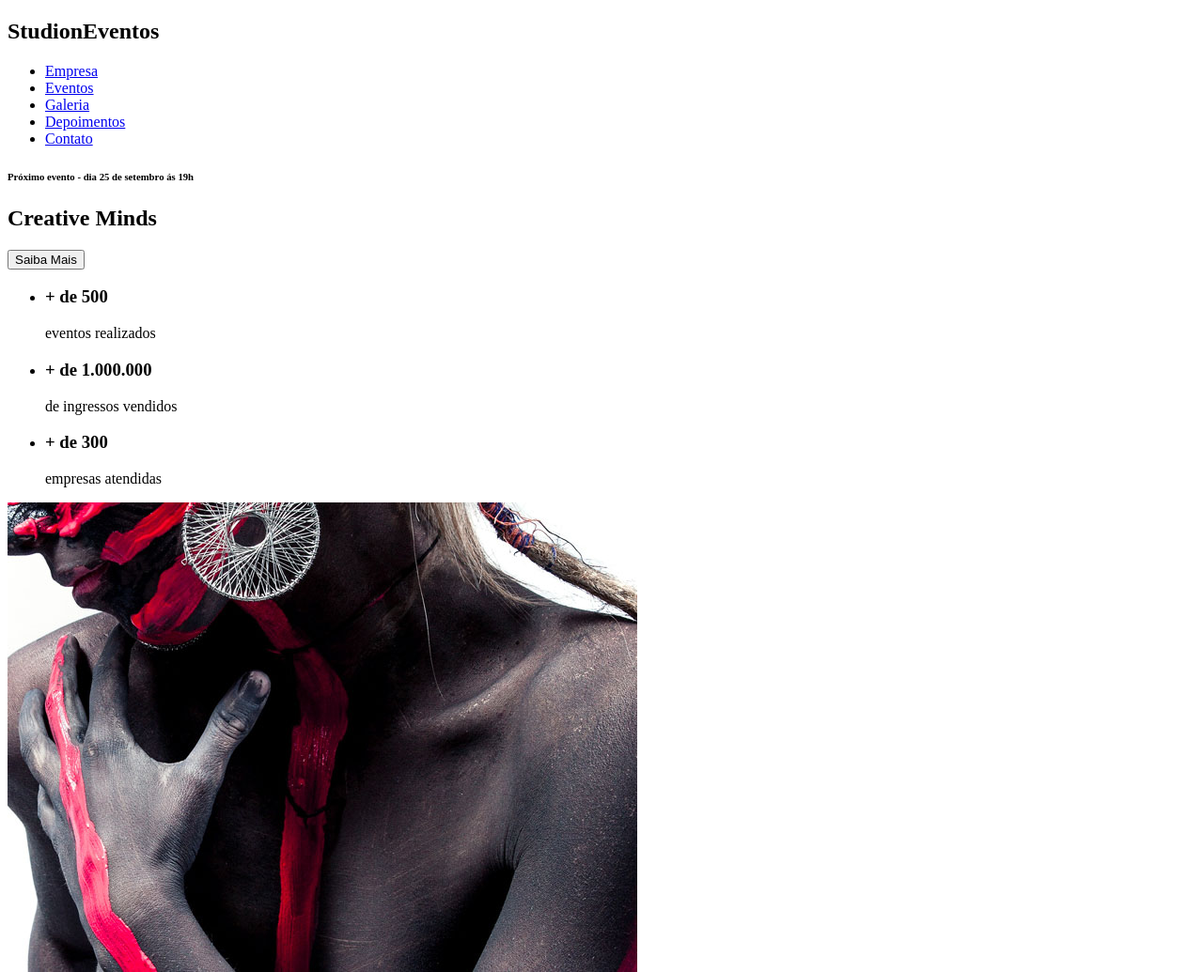
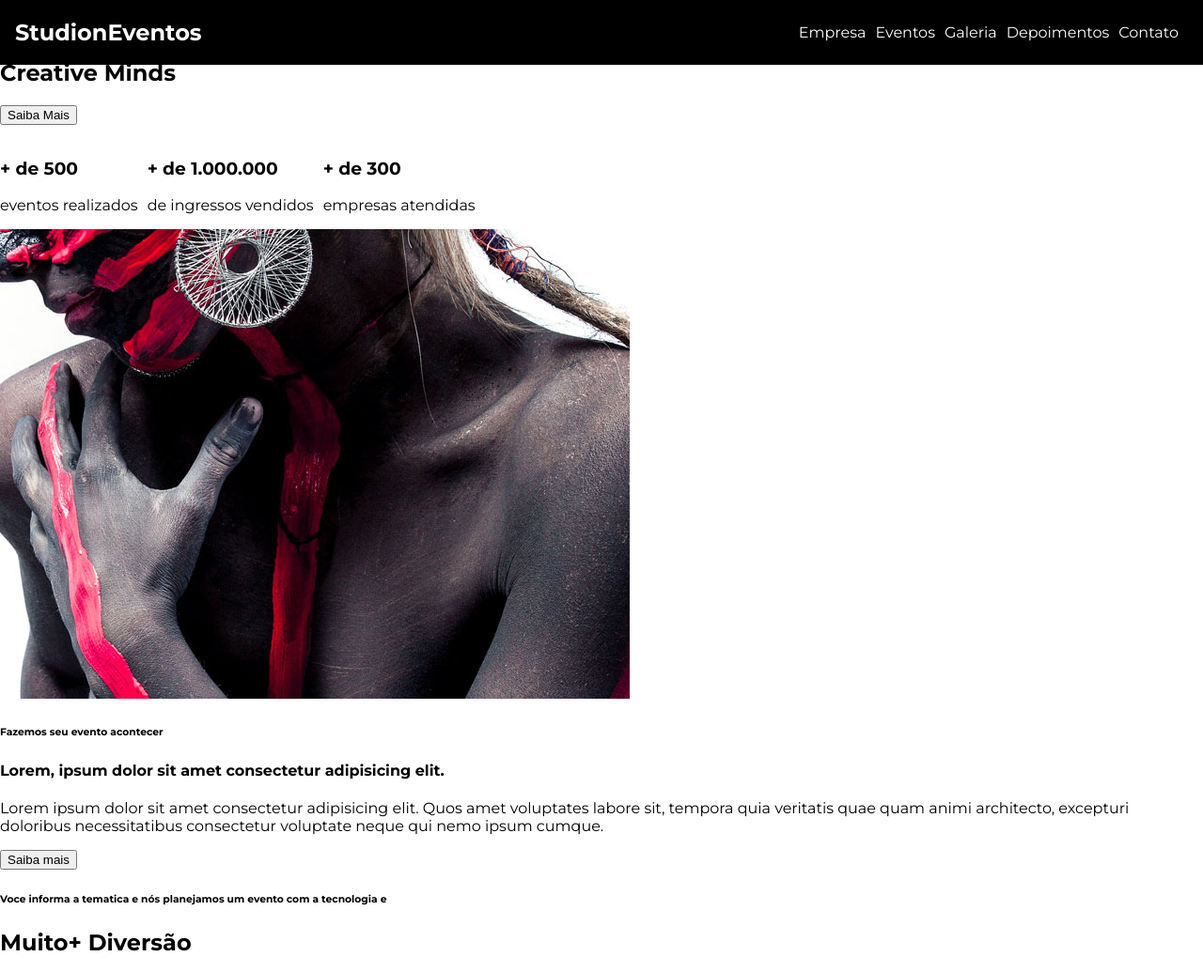
Before and after one commit to Felipimps/studion, a website: page src/index.html in a window 1280 px wide. Shown: the top 1035 px of the page at 94% size. Drawn offline with Linux system fonts and the light colour scheme.

Commit message:
feat(nav): added base style

```diff
--- a/src/index.html
+++ b/src/index.html
@@ -4,13 +4,14 @@
 <head>
   <meta charset="UTF-8">
   <meta name="viewport" content="width=device-width, initial-scale=1.0">
+    <link rel="stylesheet" href="style.css">
   <title>Studion</title>
 </head>
 
 <body>
-  <nav>
+  <nav class="navbar">
     <h1>Studi<span>on</span><span>Eventos</span></h1>
-    <ul>
+    <ul class="navbar__links">
       <li>
         <a href="#Empresa">
           Empresa
--- /dev/null
+++ b/src/style.css
@@ -0,0 +1,48 @@
+@import url('https://fonts.googleapis.com/css2?family=Montserrat:wght@400;700&display=swap');
+
+* {
+    box-sizing: border-box;
+}
+
+:root {
+    font-family: 'Montserrat', sans-serif;
+    font-size: 16px;
+}
+
+body {
+    margin: 0;
+}
+
+ul {
+    display:flex;
+    list-style: none;
+    padding-left: 0%;
+
+}
+
+li {
+    margin-right:0.625rem;
+}
+.navbar{
+    position: fixed;
+    display: grid;
+    grid-template-columns: 1fr 9fr;
+    align-items: center;
+    top: 0;
+    left: 0;
+
+    width: 100vw;
+    padding: 0 1rem;
+
+    background-color:#000;
+    color: #fff;
+}
+
+.navbar__links {
+  justify-self: end;
+}
+
+.navbar__links a {
+  color: #fff;
+  text-decoration:none;
+}
```
